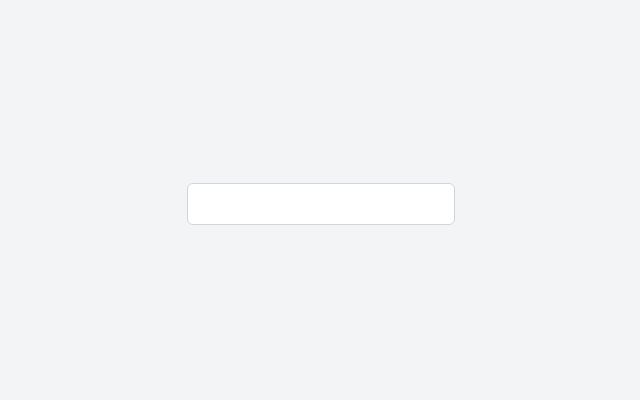
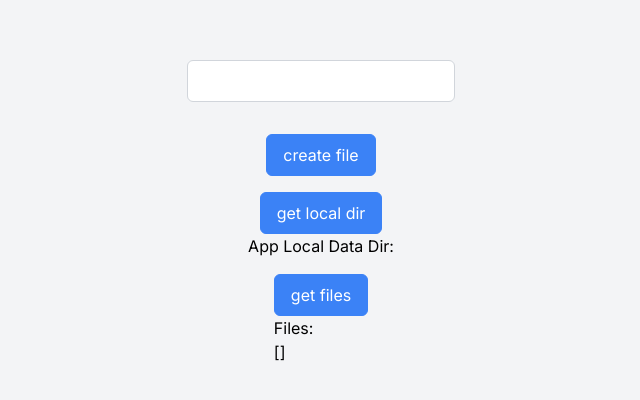
Before and after one commit to TejasBhovad/snippet-manager, a Next.js app: page / in a window 1280 px wide. Shown: the part 188-588 px from the top of the page, without its empty margins (319-959 px from the left). Built offline with nearby package versions, Linux system fonts and the light colour scheme.

Commit message:
feat: added create file functionality

```diff
--- a/app/page.jsx
+++ b/app/page.jsx
@@ -1,16 +1,56 @@
 "use client";
 import { useEffect, useState } from "react";
 import { invoke } from "@tauri-apps/api/tauri";
+import { appLocalDataDir } from "@tauri-apps/api/path";
 
 const Page = () => {
   const [greeting, setGreeting] = useState("");
   const [name, setName] = useState("");
+  const [appDir, setAppDir] = useState("");
+  const [fileName, setFileName] = useState("test_file.md");
+  const [fileContent, setFileContent] = useState("heehaw");
+  const [isMounted, setIsMounted] = useState(false);
+
+  const [files, setFiles] = useState([]);
+
+  useEffect(() => {
+    setIsMounted(true);
+    return () => setIsMounted(false);
+  }, []);
 
   useEffect(() => {
     invoke("greet", { name: name })
       .then((result) => setGreeting(result))
       .catch(console.error);
   }, [name]);
+
+  const createFile = async () => {
+    invoke("add_file", {
+      fileName: fileName,
+      fileContent: fileContent,
+      appDir: appDir,
+    })
+      .then((result) => console.log(result))
+      .catch(console.error);
+  };
+
+  const getLocalDir = async () => {
+    appLocalDataDir()
+      .then((result) => setAppDir(result))
+      .catch(console.error);
+  };
+
+  const getFiles = async () => {
+    invoke("get_files", { appDir: appDir })
+      .then((result) => setFiles(result))
+      .catch(console.error);
+  };
+
+  useEffect(() => {
+    if (isMounted) {
+      getLocalDir();
+    }
+  }, [isMounted]);
 
   return (
     <div className="flex flex-col items-center justify-center min-h-screen bg-gray-100">
@@ -22,6 +62,31 @@ const Page = () => {
       />
 
       <h1 className="text-2xl font-bold text-blue-500">{greeting}</h1>
+      <button
+        className="px-4 py-2 mt-4 text-white bg-blue-500 border border-blue-500 rounded-md focus:outline-none focus:ring-2 focus:ring-blue-500 hover:opacity-85 transition-all"
+        onClick={() => createFile()}
+      >
+        create file
+      </button>
+      <button
+        className="px-4 py-2 mt-4 text-white bg-blue-500 border border-blue-500 rounded-md focus:outline-none focus:ring-2 focus:ring-blue-500 hover:opacity-85 transition-all"
+        onClick={() => getLocalDir()}
+      >
+        get local dir
+      </button>
+      <span className="text-black">
+        <h1>App Local Data Dir: {appDir}</h1>
+      </span>
+      <span className="text-black">
+        <button
+          className="px-4 py-2 mt-4 text-white bg-blue-500 border border-blue-500 rounded-md focus:outline-none focus:ring-2 focus:ring-blue-500 hover:opacity-85 transition-all"
+          onClick={() => getFiles()}
+        >
+          get files
+        </button>
+        <h1>Files:</h1>
+        {JSON.stringify(files)}
+      </span>
     </div>
   );
 };
--- a/src-tauri/tauri.conf.json
+++ b/src-tauri/tauri.conf.json
@@ -11,7 +11,9 @@
   },
   "tauri": {
     "allowlist": {
-      "all": false
+      "path": {
+        "all": true
+      }
     },
     "bundle": {
       "active": true,
@@ -28,7 +30,7 @@
         "icons/icon.icns",
         "icons/icon.ico"
       ],
-      "identifier": "com.tauri.dev",
+      "identifier": "snippet-manager",
       "longDescription": "",
       "macOS": {
         "entitlements": null,
```
Also changed, not shown: 2 other files (tests, documents, lock files or other folders).
